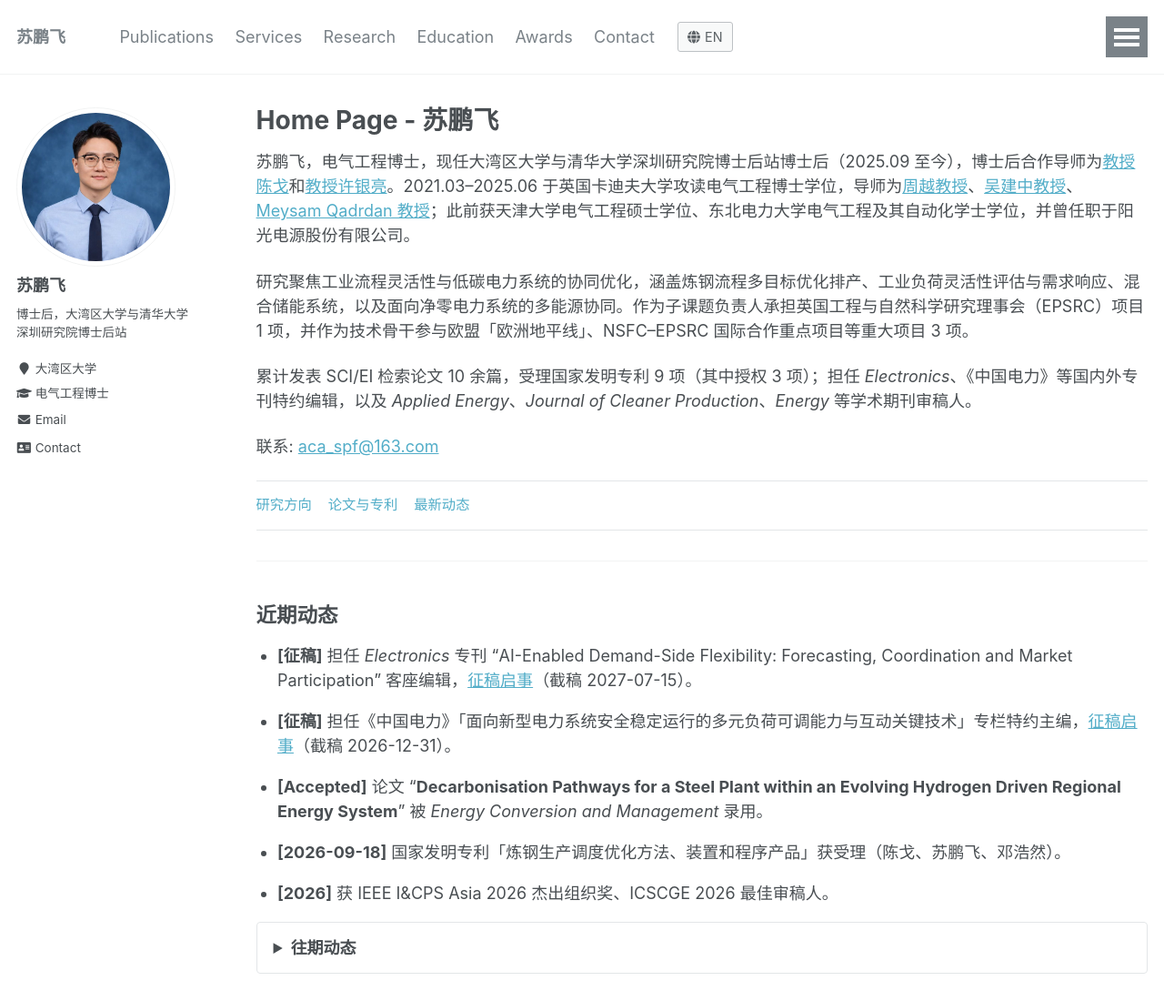
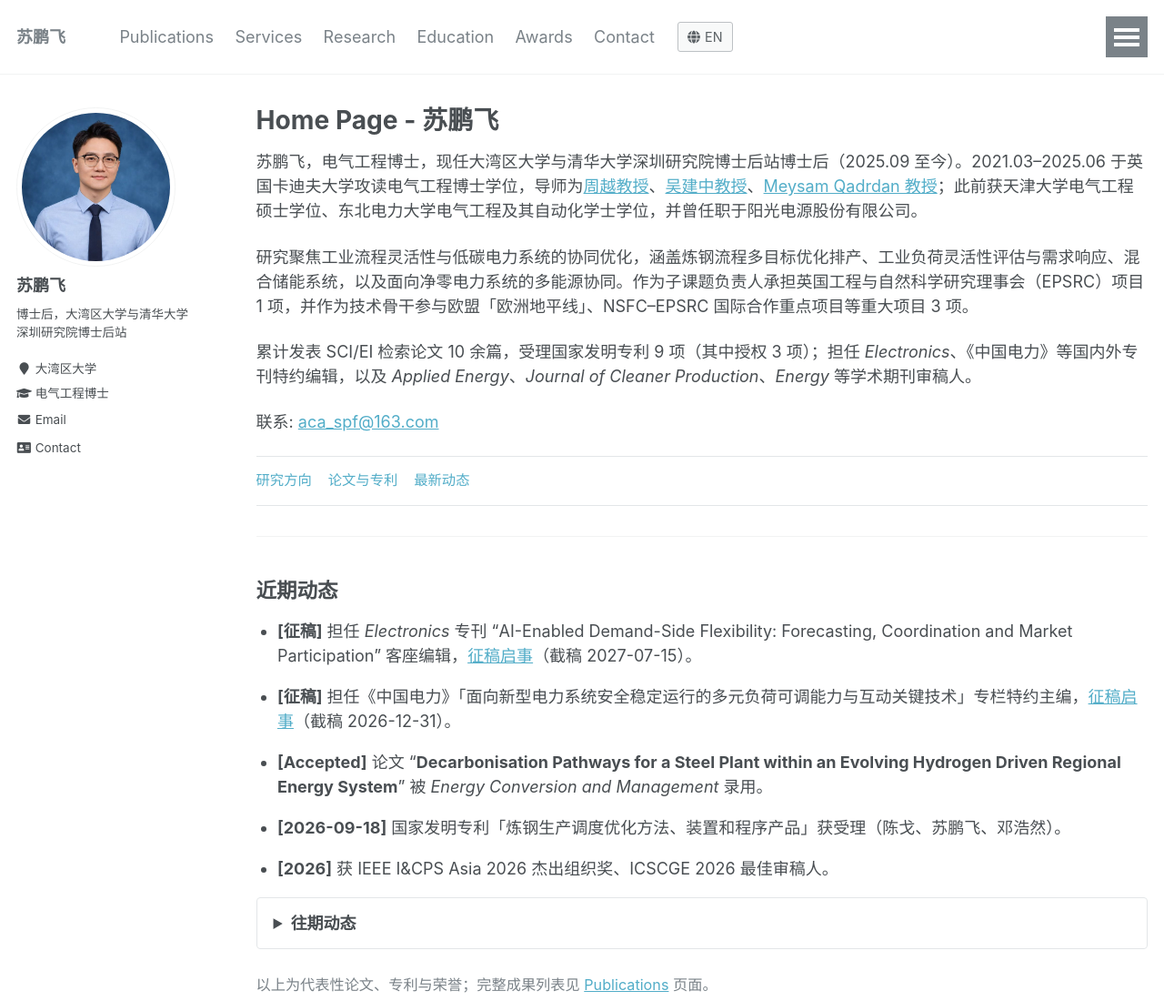
Before and after one commit to PengfeiSu6/PengfeiSu6.github.io, a plain HTML site: page index.html in a window 1280 px wide. Shown: the top 1100 px of the page at 91% size. Drawn offline with Linux system fonts and the light colour scheme.

Commit message:
Remove postdoctoral mentor clause from homepages

```diff
--- a/index.html
+++ b/index.html
@@ -72,7 +72,7 @@
 </div>
 <div class="archive organized-page" id="content" tabindex="-1">
   <h1 class="page__title">Home Page - 苏鹏飞</h1>
-  <p>苏鹏飞，电气工程博士，现任大湾区大学与清华大学深圳研究院博士后站博士后（2025.09 至今），博士后合作导师为<a href="https://lelouchsola.github.io/ChenGe/">教授陈戈</a>和<a href="https://www.sigs.tsinghua.edu.cn/xyl/main.htm">教授许银亮</a>。2021.03–2025.06 于英国卡迪夫大学攻读电气工程博士学位，导师为<a href="https://seea.tju.edu.cn/info/1012/5022.htm">周越教授</a>、<a href="https://researchportal.bath.ac.uk/en/persons/jianzhong-wu/">吴建中教授</a>、<a href="https://profiles.cardiff.ac.uk/staff/qadrdanm">Meysam Qadrdan 教授</a>；此前获天津大学电气工程硕士学位、东北电力大学电气工程及其自动化学士学位，并曾任职于阳光电源股份有限公司。</p>
+  <p>苏鹏飞，电气工程博士，现任大湾区大学与清华大学深圳研究院博士后站博士后（2025.09 至今）。2021.03–2025.06 于英国卡迪夫大学攻读电气工程博士学位，导师为<a href="https://seea.tju.edu.cn/info/1012/5022.htm">周越教授</a>、<a href="https://researchportal.bath.ac.uk/en/persons/jianzhong-wu/">吴建中教授</a>、<a href="https://profiles.cardiff.ac.uk/staff/qadrdanm">Meysam Qadrdan 教授</a>；此前获天津大学电气工程硕士学位、东北电力大学电气工程及其自动化学士学位，并曾任职于阳光电源股份有限公司。</p>
   <p>研究聚焦工业流程灵活性与低碳电力系统的协同优化，涵盖炼钢流程多目标优化排产、工业负荷灵活性评估与需求响应、混合储能系统，以及面向净零电力系统的多能源协同。作为子课题负责人承担英国工程与自然科学研究理事会（EPSRC）项目 1 项，并作为技术骨干参与欧盟「欧洲地平线」、NSFC–EPSRC 国际合作重点项目等重大项目 3 项。</p>
   <p>累计发表 SCI/EI 检索论文 10 余篇，受理国家发明专利 9 项（其中授权 3 项）；担任 <em>Electronics</em>、《中国电力》等国内外专刊特约编辑，以及 <em>Applied Energy</em>、<em>Journal of Cleaner Production</em>、<em>Energy</em> 等学术期刊审稿人。</p>
   <p class="contact-line">联系: <a href="mailto:aca_spf@163.com" data-href="emailHref">aca_spf@163.com</a></p>
```
